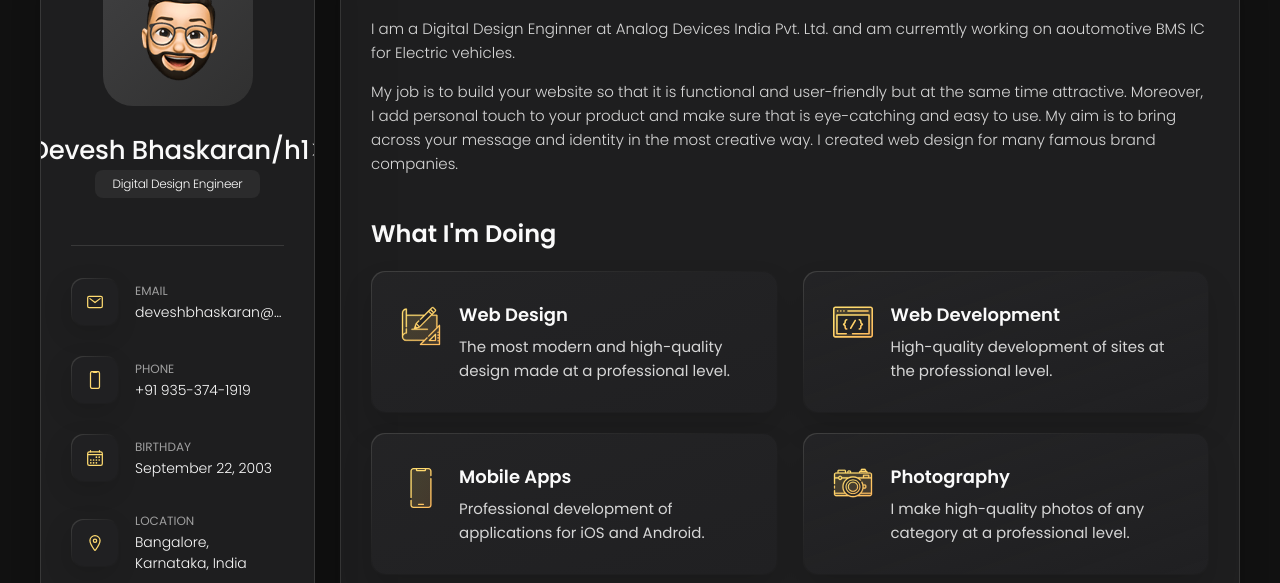
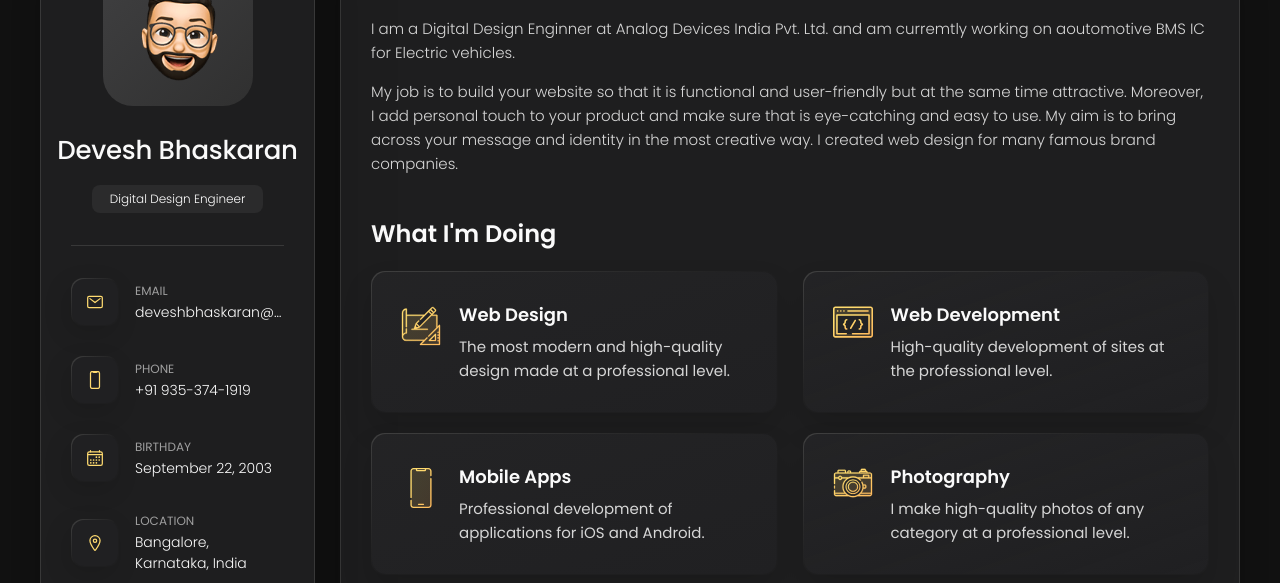
Before and after one commit to devesh-b/devesh-b.github.io, a plain HTML site: page index.html in a window 1280 px wide. Shown: the part 162-745 px from the top of the page. Drawn offline with nearby package versions, Linux system fonts and the light colour scheme.

Commit message:
Update index.html

```diff
--- a/index.html
+++ b/index.html
@@ -46,7 +46,7 @@
         </figure>
 
         <div class="info-content">
-          <h1 class="name" title="Richard hanrick">Devesh Bhaskaran/h1>
+          <h1 class="name" title="Devesh Bhaskaran">Devesh Bhaskaran</h1>
 
           <p class="title">Digital Design Engineer</p>
         </div>
```
